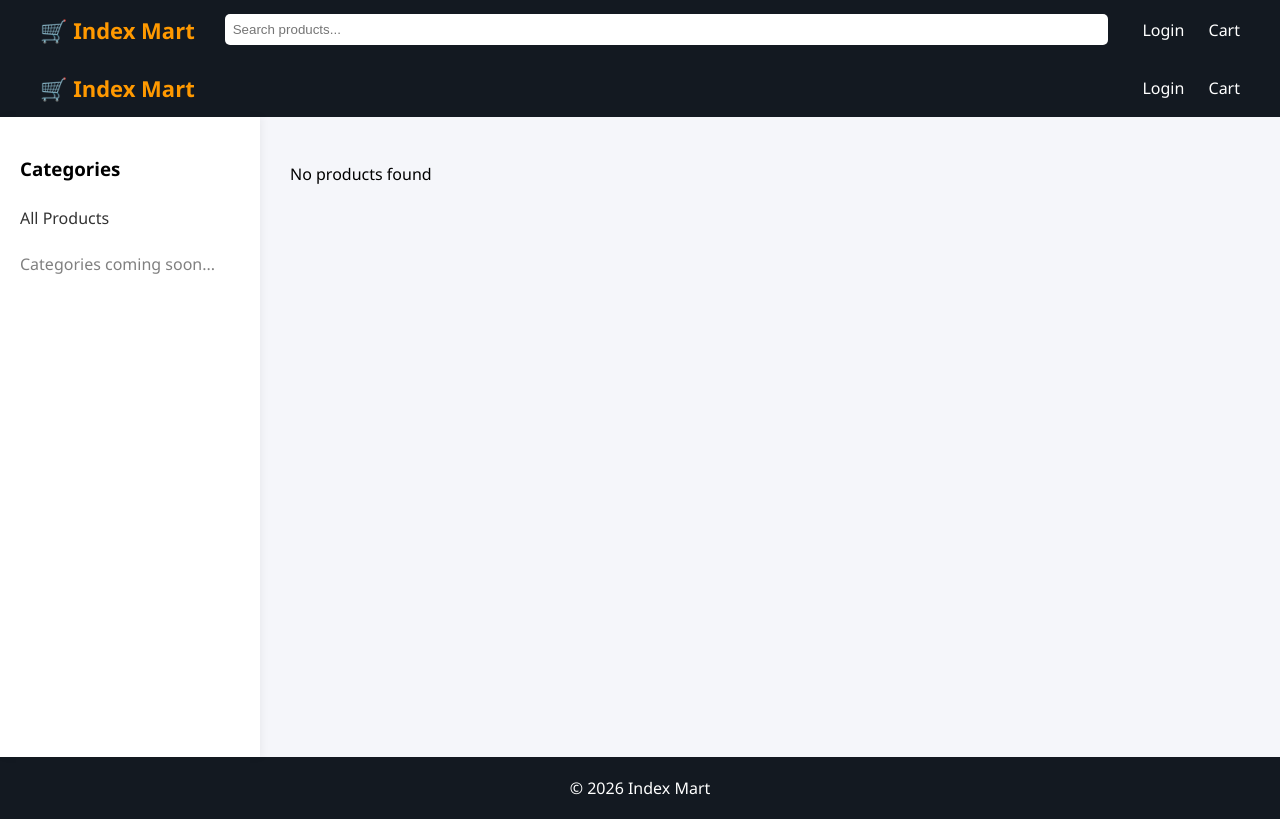
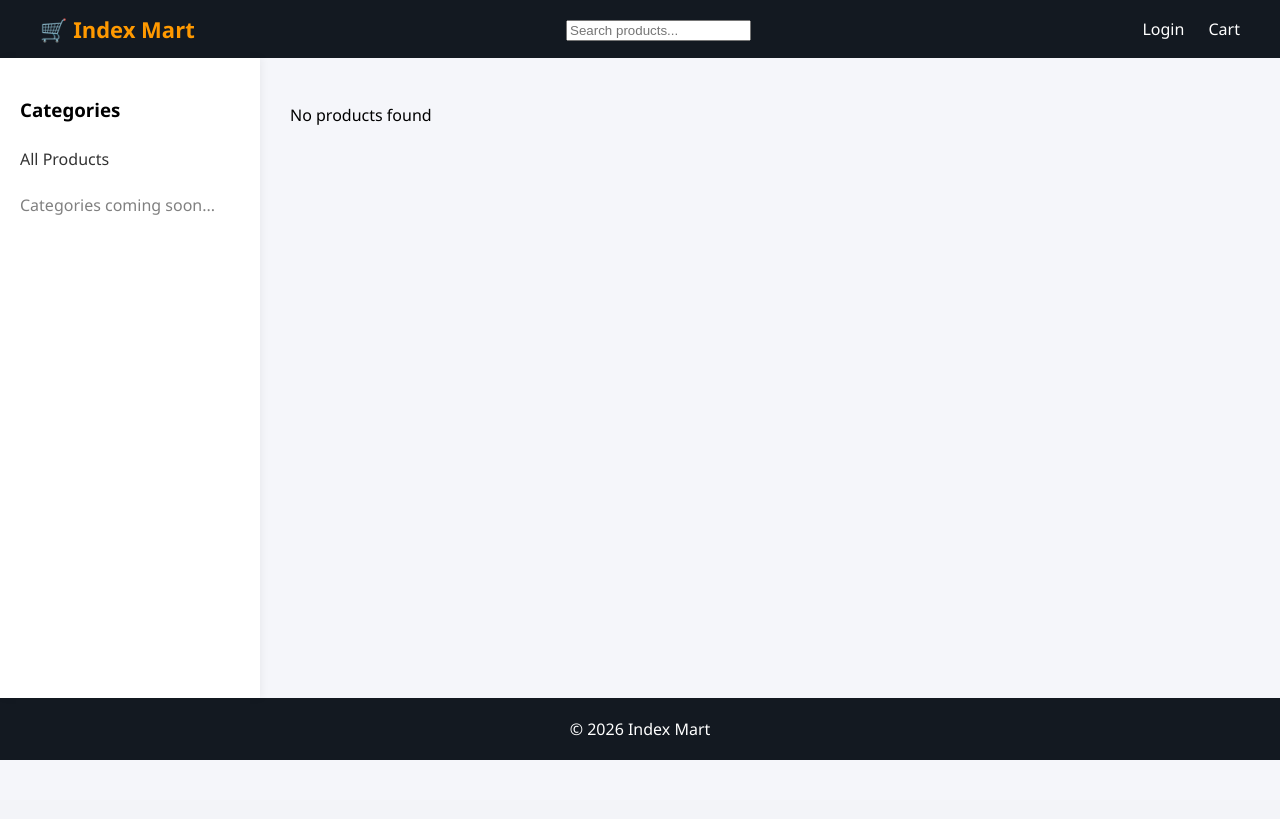
Before and after one commit to skdariyasafru/shop, a Flask app: page / in a window 1280 px wide. After the commit the page ends 760 px from the top, so only its background shows below. Run offline with Flask 3, Linux system fonts and the light colour scheme; data that the repository does not hold is empty.

Commit message:
Update base.html
Signed-off-by: skdariyasafru <sk.dariyasafru@gmail.com>

```diff
--- a/templates/base.html
+++ b/templates/base.html
@@ -1,31 +1,11 @@
 <!DOCTYPE html>
 <html>
 <head>
+    <title>{% block title %}Index Mart{% endblock %}</title>
+    <meta name="viewport" content="width=device-width, initial-scale=1.0">
+
     <!-- External CSS -->
     <link rel="stylesheet" href="{{ url_for('static', filename='css/style.css') }}">
-
-    <div class="navbar">
-    <div class="logo">🛒 Index Mart</div>
-
-    <!-- SEARCH BAR -->
-    <form action="/" method="GET" style="flex:1; margin: 0 30px;">
-        <input type="text" name="q"
-               placeholder="Search products..."
-               value="{{ request.args.get('q','') }}"
-               style="width:100%; padding:8px; border-radius:5px; border:none;">
-    </form>
-
-    <div class="nav-links">
-        {% if current_user.is_authenticated %}
-            Welcome {{ current_user.username }}
-            <a href="/logout">Logout</a>
-        {% else %}
-            <a href="#" onclick="openLogin()">Login</a>
-        {% endif %}
-        <a href="/cart">Cart</a>
-    </div>
-</div>
-
 </head>
 
 <body>
@@ -41,7 +21,16 @@
 
 <!-- NAVBAR -->
 <div class="navbar">
+
     <div class="logo">🛒 Index Mart</div>
+
+    <!-- SEARCH BAR -->
+    <form action="/" method="GET" class="search-form">
+        <input type="text"
+               name="q"
+               placeholder="Search products..."
+               value="{{ request.args.get('q','') }}">
+    </form>
 
     <div class="nav-links">
         {% if current_user.is_authenticated %}
@@ -52,6 +41,7 @@
         {% endif %}
         <a href="/cart">Cart</a>
     </div>
+
 </div>
 
 <!-- LAYOUT -->
```
